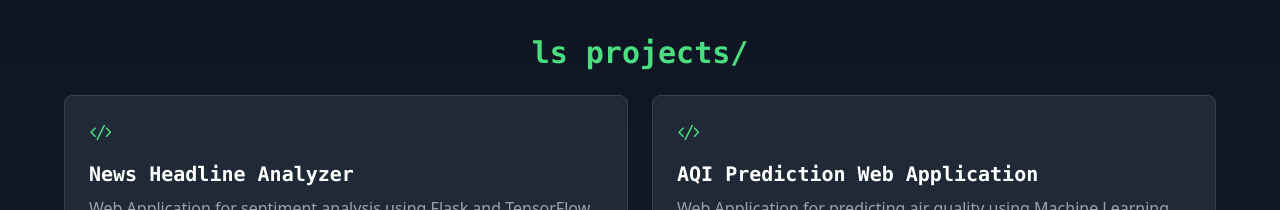
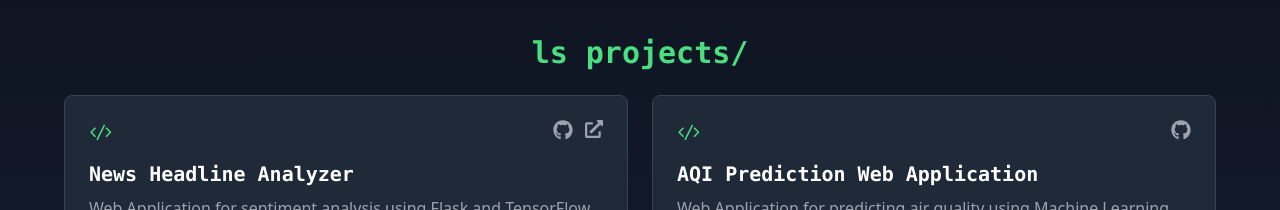
Before and after one commit to salokhiddinusmonovich/mypartfolio, a React (Vite) app: page / in a window 1280 px wide. Shown: the part 1240-1450 px from the top of the page. Built offline with nearby package versions, Linux system fonts and the light colour scheme.

Commit message:
Add Final Touches

```diff
--- a/src/App.jsx
+++ b/src/App.jsx
@@ -6,7 +6,7 @@ import About from './components/About';
 import Projects from './components/Projects';
 import Contact from './components/Contact';
 
-function App() {
+const App = () =>{
   return (
     <div className="relative bg-black min-h-screen text-white">
       <Navbar />
--- a/src/components/Projects.jsx
+++ b/src/components/Projects.jsx
@@ -1,17 +1,22 @@
 import { motion } from "framer-motion";
 import { VscCode } from "react-icons/vsc";
+import { FaGithub, FaExternalLinkAlt } from "react-icons/fa";
 
 const Projects = () => {
   const projects = [
     {
       title: "News Headline Analyzer",
       description: "Web Application for sentiment analysis using Flask and TensorFlow",
-      technologies: ["Python", "TensorFlow", "Scikit-Learn", "Flask", "HTML", "CSS", "Git"]
+      technologies: ["Python", "TensorFlow", "Scikit-Learn", "Flask", "HTML", "CSS", "Git"],
+      github: "https://github.com/yourusername/news-headline-analyzer",
+      website: "https://sentiment-analysis-nn.koyeb.app/" // Leave empty if no website yet
     },
     {
       title: "AQI Prediction Web Application",
       description: "Web Application for predicting air quality using Machine Learning.",
-      technologies: ["Python", "Scikit-Learn", "Flask", "HTML", "CSS", "JavaScript", "Git"]
+      technologies: ["Python", "Scikit-Learn", "Flask", "HTML", "CSS", "JavaScript", "Git"],
+      github: "https://github.com/yourusername/aqi-prediction",
+      website: ""
     }
   ];
 
@@ -27,7 +32,31 @@ const Projects = () => {
             className="bg-gray-800 p-6 rounded-lg border border-gray-700 hover:border-green-500 transition-colors"
             whileHover={{ scale: 1.02 }}
           >
-            <VscCode className="text-green-400 mb-4" size={24} />
+            <div className="flex justify-between items-start mb-4">
+              <VscCode className="text-green-400" size={24} />
+              <div className="flex gap-3">
+                <a
+                  href={project.github}
+                  target="_blank"
+                  rel="noopener noreferrer"
+                  className="text-gray-400 hover:text-green-400 transition-colors"
+                  title="View Source Code"
+                >
+                  <FaGithub size={20} />
+                </a>
+                {project.website && (
+                  <a
+                    href={project.website}
+                    target="_blank"
+                    rel="noopener noreferrer"
+                    className="text-gray-400 hover:text-green-400 transition-colors"
+                    title="View Live Demo"
+                  >
+                    <FaExternalLinkAlt size={18} />
+                  </a>
+                )}
+              </div>
+            </div>
             <h3 className="text-xl font-bold font-mono">{project.title}</h3>
             <p className="text-gray-400 mt-2">
               {project.description}
```
